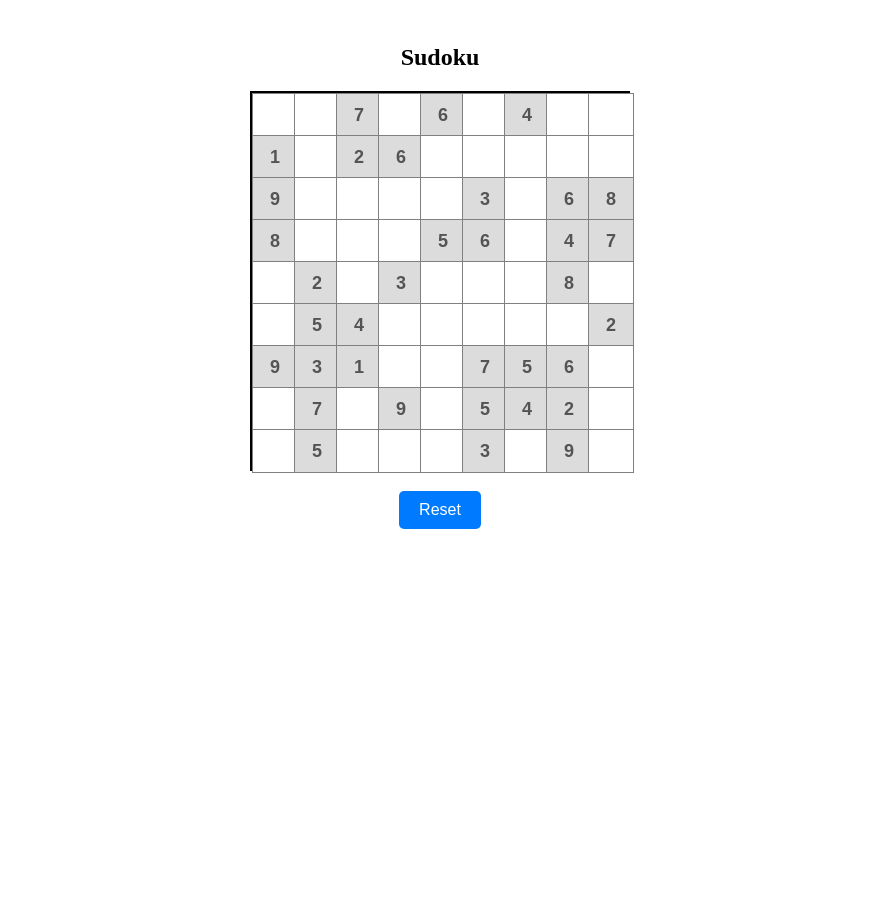
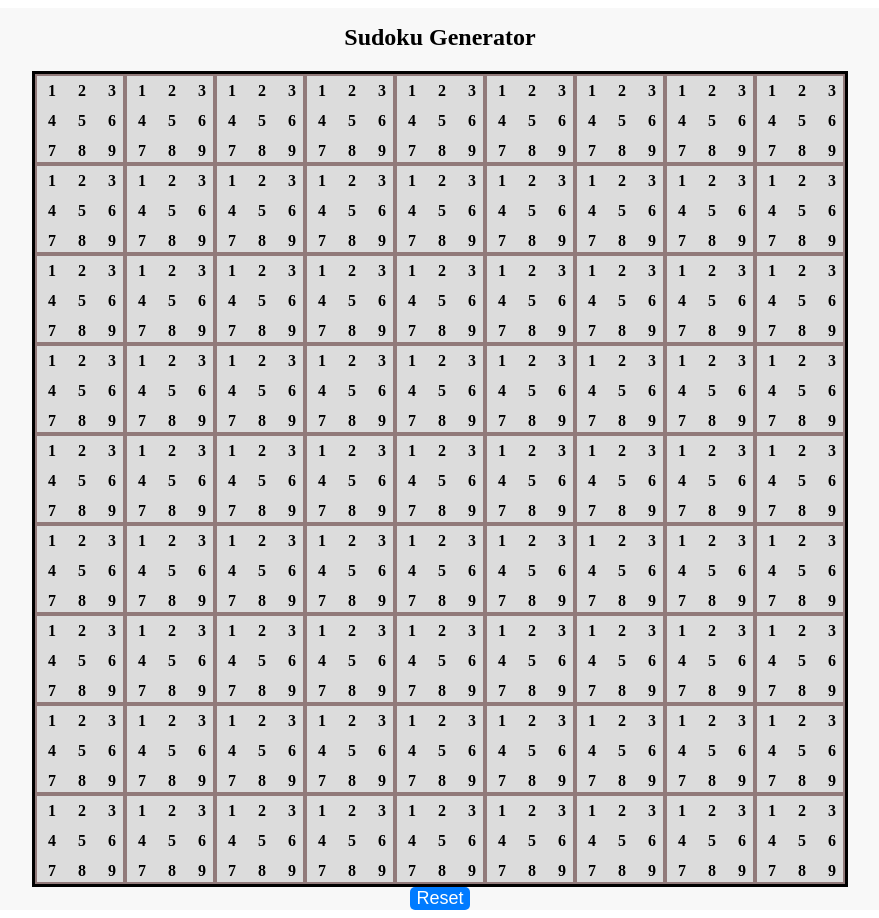
Before and after one commit to neerajrp1999/rsudoku, a React (Vite) app: page / in a window 1280 px wide. Shown: the whole page, without its empty margins (200-1079 px from the left). Before the commit the page ends 800 px from the top, so only its background shows below. Built offline with nearby package versions, Linux system fonts and the light colour scheme.

Commit message:
update view

```diff
--- a/src/App.jsx
+++ b/src/App.jsx
@@ -1,54 +1,38 @@
 import { useState } from "react";
 import "./Sudoku.css";
 
-const initialGrid = [
-  ["", "", "7", "", "6", "", "4", "", ""],
-  ["1", "", "2", "6", "", "", "", "", ""],
-  ["9", "", "", "", "", "3", "", "6", "8"],
-  ["8", "", "", "", "5", "6", "", "4", "7"],
-  ["", "2", "", "3", "", "", "", "8", ""],
-  ["", "5", "4", "", "", "", "", "", "2"],
-  ["9", "3", "1", "", "", "7", "5", "6", ""],
-  ["", "7", "", "9", "", "5", "4", "2", ""],
-  ["", "5", "", "", "", "3", "", "9", ""]
-];
 
 const App = () => {
-  const [grid, setGrid] = useState(initialGrid);
+  const initialSudokuGrid = Array.from({ length: 9 }, () => Array(9).fill(0));
+  const [grid, setGrid] = useState(initialSudokuGrid);
 
   const handleChange = (row, col, value) => {
     if (!/^[1-9]?$/.test(value)) return;
     const newGrid = grid.map((r, i) =>
-      r.map((c, j) => (i === row && j === col ? value : c))
+      r.map((c, j) => (i === row && j === col ? Number(value) || 0 : c))
     );
     setGrid(newGrid);
   };
 
   return (
     <div className="sudoku-container">
-      <h1 className="sudoku-title">Sudoku</h1>
+      <h1 className="sudoku-title">Sudoku Generator</h1>
       <div className="sudoku-grid">
         {grid.map((row, i) =>
           row.map((cell, j) => (
-            <input
-              key={`${i}-${j}`}
-              type="text"
-              maxLength="1"
-              className={`sudoku-cell ${cell ? "prefilled" : "editable"} ${
-                (i % 3 === 2 && i !== 8 ? "border-bottom" : "") +
-                (j % 3 === 2 && j !== 8 ? " border-right" : "")
-              }`}
-              value={cell}
-              onChange={(e) => handleChange(i, j, e.target.value)}
-              disabled={!!cell}
-            />
+            <div className=" prefilled map-container ">
+              {Array.from({ length: 9 }, (_, index) => (
+                <div key={index} className="inner-cell">{index + 1}</div>
+              ))}
+            </div>
           ))
         )}
       </div>
-      <button className="sudoku-reset" onClick={() => setGrid(initialGrid)}>
+      <button className="sudoku-reset" onClick={() => setGrid(initialSudokuGrid)}>
         Reset
       </button>
     </div>
   );
-}
+};
+
 export default App;
--- a/src/Sudoku.css
+++ b/src/Sudoku.css
@@ -1,8 +1,9 @@
+
 .sudoku-container {
   display: flex;
   flex-direction: column;
   align-items: center;
-    padding: 20px;
+  background-color: #f8f8f8;
 }
 
 .sudoku-title {
@@ -13,50 +14,54 @@
 
 .sudoku-grid {
   display: grid;
-    grid-template-columns: repeat(9, 40px);
-    grid-template-rows: repeat(9, 40px);
-    gap: 2px;
-    border: 2px solid black;
-    background-color: white;
+  grid-template-columns: repeat(9, 90px);
+  grid-template-rows: repeat(9, 90px);
+  border: 3px solid black;
 }
 
-  .sudoku-cell {
-    width: 40px;
-    height: 40px;
-    text-align: center;
-    font-size: 18px;
-    border: 1px solid gray;
-    background-color: #f9f9f9;
-  }
 
+/* Prefilled numbers */
 .prefilled {
   background-color: #dcdcdc;
   font-weight: bold;
 }
 
+/* Editable numbers */
 .editable {
   background-color: white;
 }
 
-  .border-bottom {
-    border-bottom: 2px solid black;
-  }
-
-  .border-right {
-    border-right: 2px solid black;
-  }
-
+/* Reset Button Styling */
 .sudoku-reset {
-    margin-top: 20px;
-    padding: 10px 20px;
-    font-size: 16px;
+  font-size: 18px;
   color: white;
   background-color: #007bff;
   border: none;
   border-radius: 5px;
   cursor: pointer;
+  transition: 0.3s;
 }
 
 .sudoku-reset:hover {
   background-color: #0056b3;
 }
+
+/* Small 3x3 Grid (Map Container) */
+.map-container {
+  display: grid;
+  grid-template-columns: repeat(3, 30px);
+  grid-template-rows: repeat(3, 30px);
+  border: 2px solid rgb(145, 122, 122);
+
+}
+
+.inner-cell{
+  display: flex;
+  justify-content: center;
+  align-items: center;
+}
+
+.inner-cell:hover{
+  border: 2px solid black;
+  cursor: pointer;
+}
```
Lines whose indentation alone changed are shown as unchanged.
